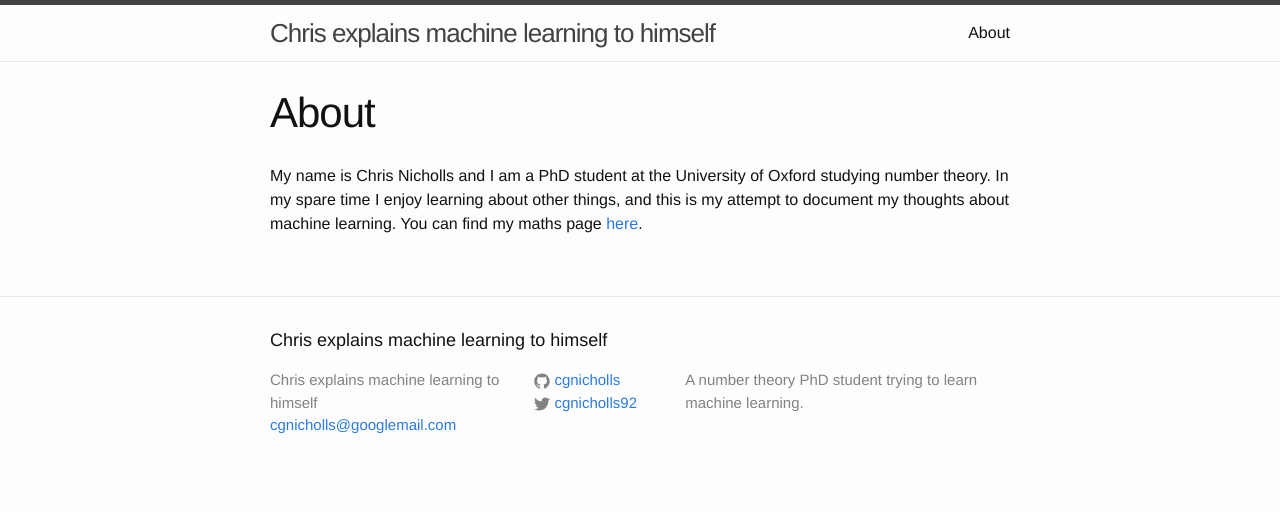
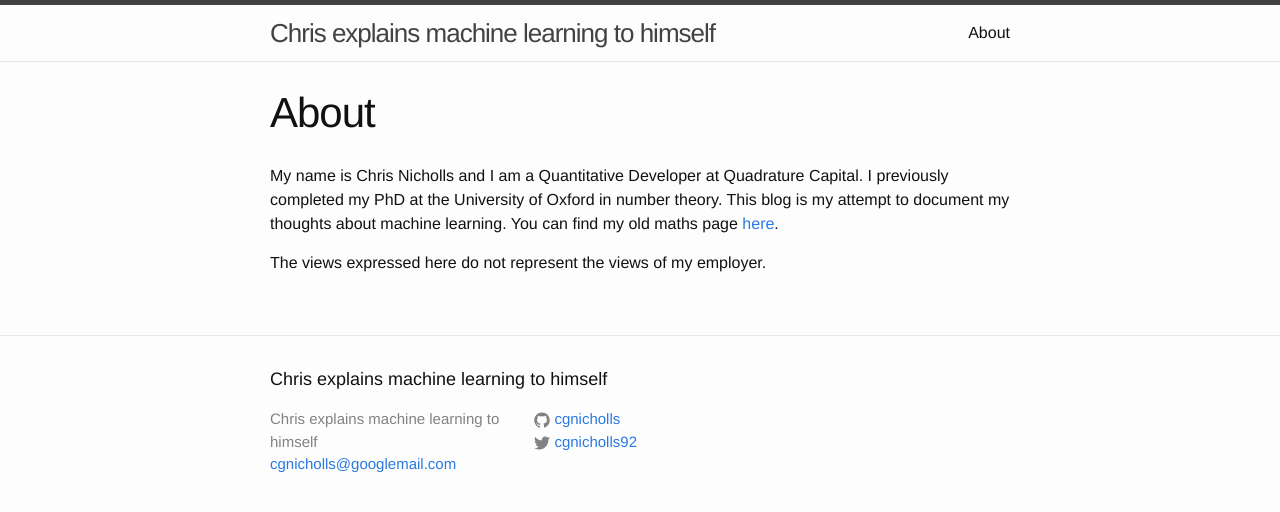
Before and after one commit to cgnicholls/cgnicholls.github.io, a Jekyll site: the page built from about.md, in a window 1280 px wide. Shown: the top 512 px of the page. Built offline with Jekyll 4.4.1, drawn with Linux system fonts in a browser that asks for light colours.

Commit message:
Updated about page.

```diff
--- a/_config.yml
+++ b/_config.yml
@@ -9,7 +9,7 @@
 title: Chris explains machine learning to himself
 email: cgnicholls@googlemail.com
 description: > # this means to ignore newlines until "baseurl:"
-    A number theory PhD student trying to learn machine learning.
+
 baseurl: "" # the subpath of your site, e.g. /blog
 url: "https://cgnicholls.github.io" # the base hostname & protocol for your site
 twitter_username: cgnicholls92
--- a/about.md
+++ b/about.md
@@ -4,7 +4,7 @@ title: About
 permalink: /about/
 ---
 
-My name is Chris Nicholls and I am a PhD student at the University of Oxford
-studying number theory. In my spare time I enjoy learning about other things,
-and this is my attempt to document my thoughts about machine learning. You can
-find my maths page [here](http://people.maths.ox.ac.uk/nichollsc/).
+My name is Chris Nicholls and I am a Quantitative Developer at Quadrature Capital. I previously completed my PhD at the University of Oxford
+in number theory. This blog is my attempt to document my thoughts about machine learning. You can find my old maths page [here](http://people.maths.ox.ac.uk/nichollsc/).
+
+The views expressed here do not represent the views of my employer.
```
